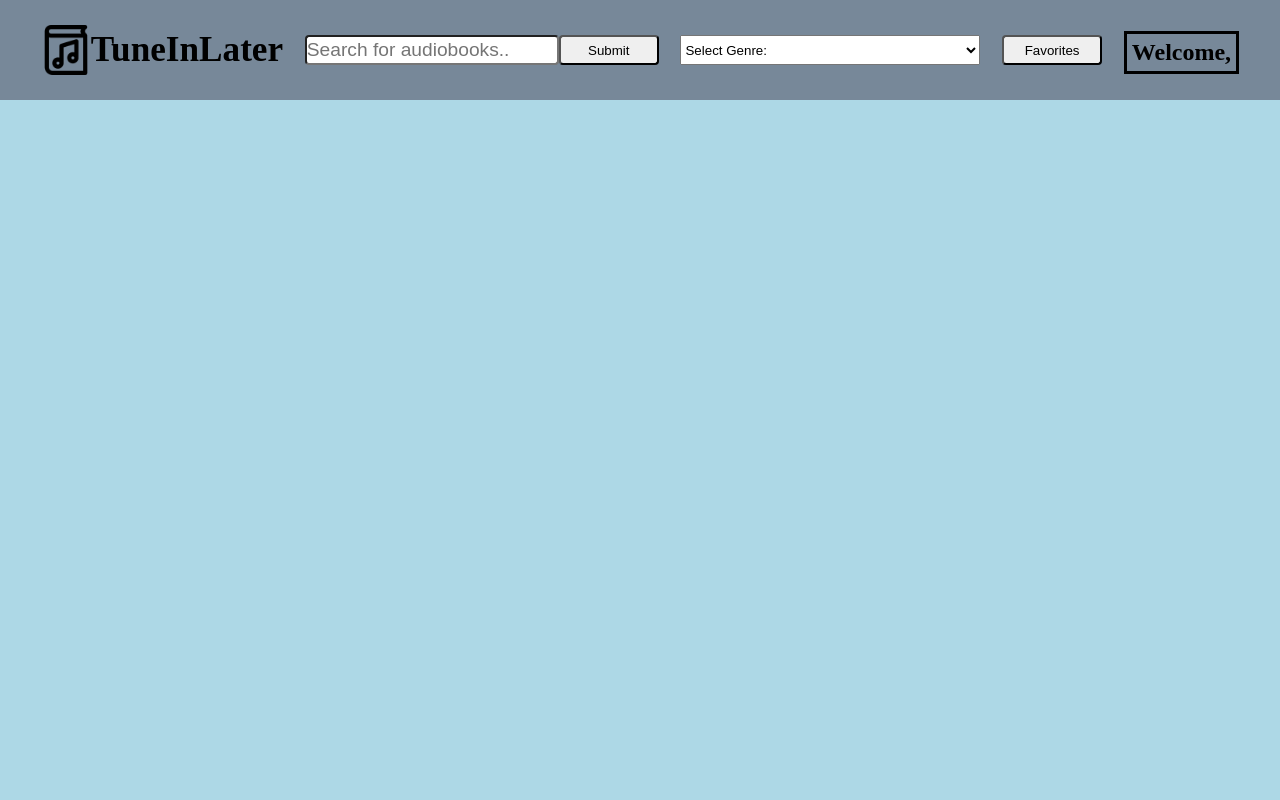
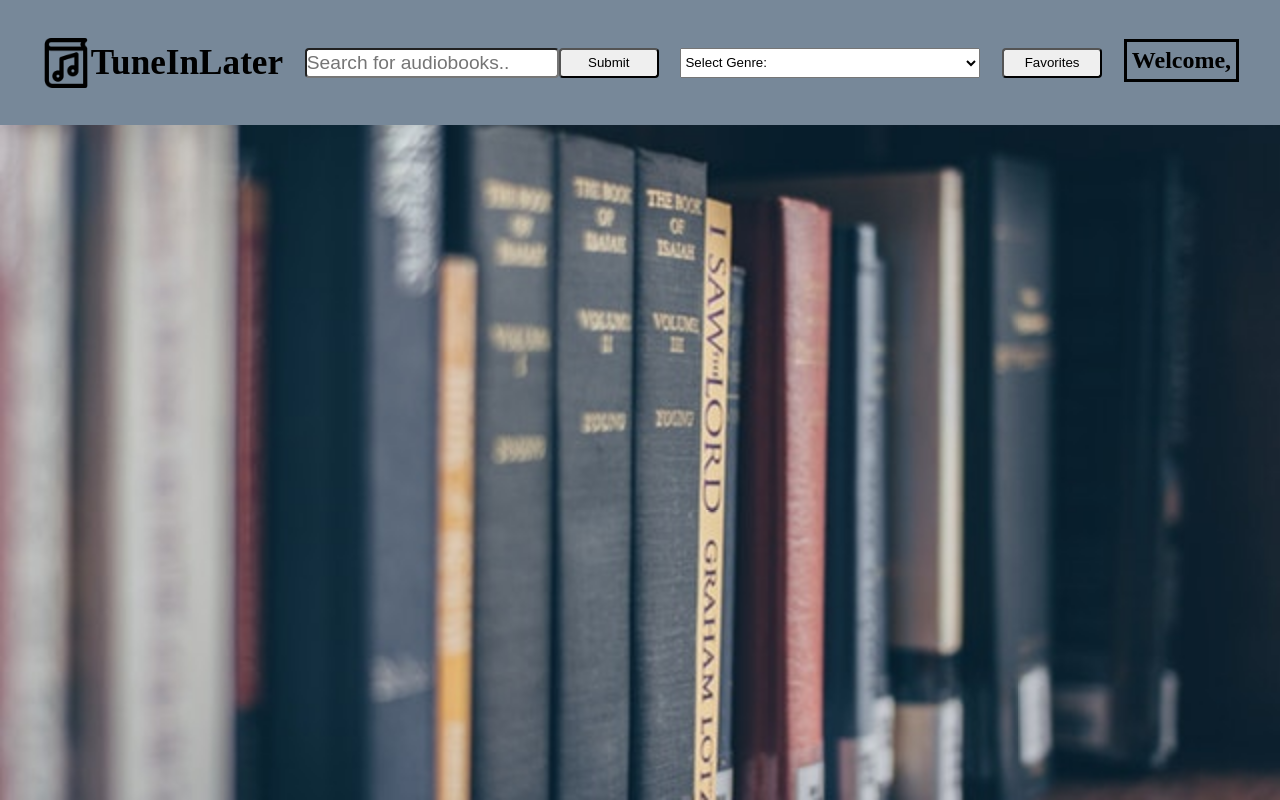
Before and after one commit to jogren/TuneInLater, a React (Create React App) app: page / in a window 1280 px wide. Built offline with nearby package versions, Linux system fonts and the light colour scheme.

Commit message:
add background image and change layout to flex from grid

```diff
--- a/src/components/Book/Book.css
+++ b/src/components/Book/Book.css
@@ -1,15 +1,26 @@
 .Book_section {
   border: 3px solid black;
   background-color: lightgrey;
-  height: 250px;
-  overflow: scroll;
+  height: 150px;
+  width: 75%;
   position: relative;
   display: flex;
   flex-direction: row;
   align-items: center;
+  justify-content: space-around;
   padding: 20px;
   margin: 20px;
 }
+
+.Book_section p {
+  width: 200px;
+}
+
+.Book_section h3 {
+  width: 200px;
+}
+
+
 
 .Book_button {
   position: absolute;
--- a/src/components/Book/Book.js
+++ b/src/components/Book/Book.js
@@ -6,10 +6,10 @@ const Book = ({ book_name, author_name, artwork_url, book_id, primary_genre_name
 
   return(
     <section className="Book_section">
+      <img src={artwork_url} alt={book_name}/>
+      <h3>{book_name}</h3>
+      <p>Author(s): {author_name}</p>
       <button onClick={() => toggleFavorite({ book_name, author_name, artwork_url, book_id, description, primary_genre_name, release_date, favorite }) } className="Book_button">Star</button>
-      <h3>{book_name}</h3>
-      <p>{author_name}</p>
-      <img src={artwork_url} alt={book_name}/>
       <Link to={`/details/${book_id}`} className="link">
         <button>See more Info</button>
       </Link>
--- a/src/components/BookContainer/BookContainer.css
+++ b/src/components/BookContainer/BookContainer.css
@@ -1,5 +1,13 @@
 .BookContainer_section {
-  background-color: lightblue;
+  background: url('./book4.jpg');
+  background-attachment: fixed;
+  background-size: cover;
+  top: 0;
+  bottom: 0;
+  left: 0;
+  right: 0;
+  overflow: auto;
   display: flex;
   flex-direction: column;
+  align-items: center;
 }
--- a/src/components/Nav/Nav.css
+++ b/src/components/Nav/Nav.css
@@ -5,6 +5,7 @@ nav {
   grid-area: nav;
   padding: 0px 30px;
   background-color: lightslategrey;
+  height: 125px;
 }
 
 nav h1 {
```
Also changed, not shown: src/components/BookContainer/book4.jpg (added).
